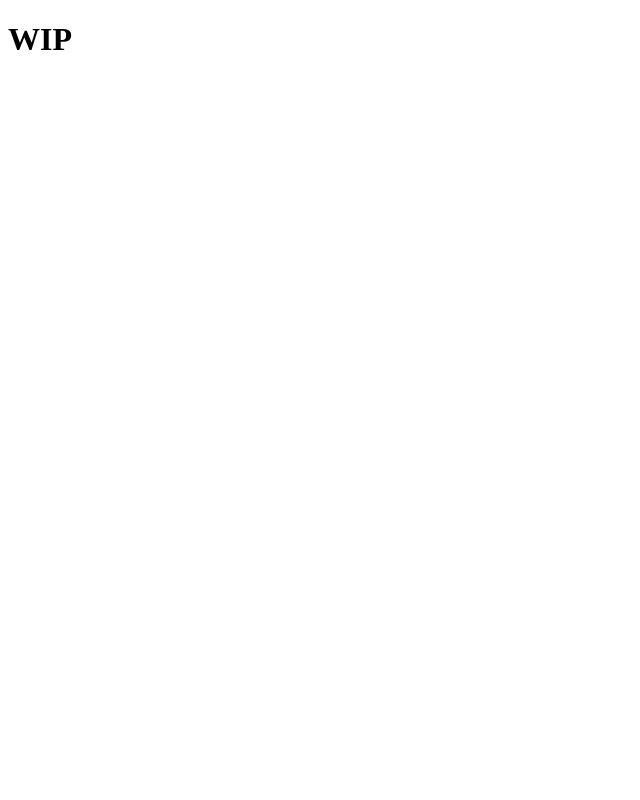
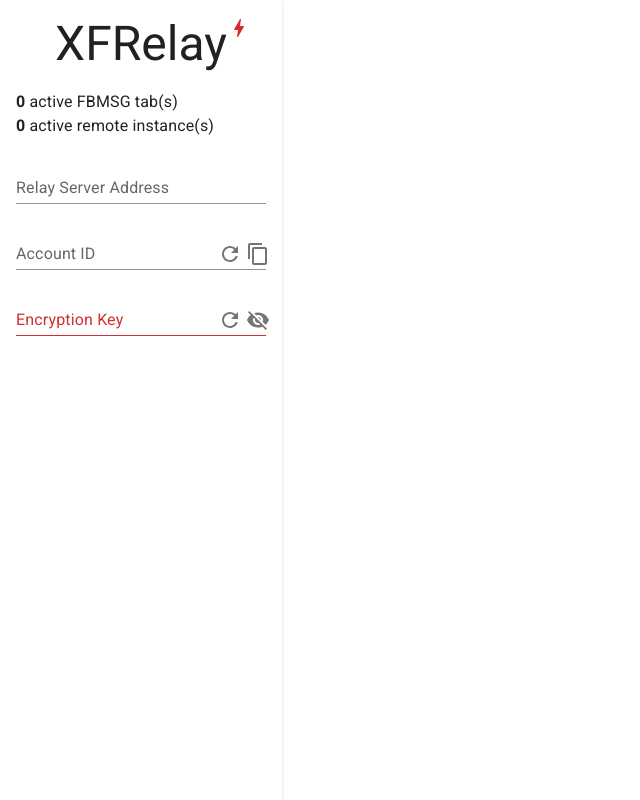
Before and after one commit to BadAimWeeb/xfrelay, a React (Vite) app: page / in a window 1280 px wide. Shown: the whole page, without its empty margins (0-640 px from the left). Built offline with nearby package versions, Linux system fonts and the light colour scheme.

Commit message:
initial gui

```diff
--- a/package.json
+++ b/package.json
@@ -19,6 +19,11 @@
     "url": "https://github.com/BadAimWeeb/xfrelay/issues"
   },
   "dependencies": {
+    "@emotion/react": "^11.11.0",
+    "@emotion/styled": "^11.11.0",
+    "@fontsource/roboto": "^4.5.8",
+    "@mui/icons-material": "^5.11.16",
+    "@mui/material": "^5.13.1",
     "react": "^18.2.0",
     "react-dom": "^18.2.0"
   },
--- a/src/browser_main/index.ts
+++ b/src/browser_main/index.ts
@@ -1,5 +1,5 @@
 (async () => {
-    await new Promise<void>(resolve => setTimeout(resolve, 1000)); // intentional delay
+    await new Promise<void>(resolve => setTimeout(resolve, 5000)); // intentional delay
 
     console.log("ctx_main `require`:", window.require);
     try {
@@ -8,10 +8,11 @@
         throw new Error("User is not logged in; will not establish tunnel.");
     }
 
-    await new Promise<void>(resolve => setTimeout(resolve, 1000)); // intentional delay
     while (!window.require("LSPlatformMessengerConfig")) {
         await new Promise<void>(resolve => setTimeout(resolve, 100));
     }
+
+    await new Promise<void>(resolve => setTimeout(resolve, 1000)); // intentional delay
 
     let realtimeFB = window.require("LSPlatformMessengerConfig").config.realtimeUnderylingTransport();
     document.addEventListener('xfrelay_rlmain', (e: any) => {
--- a/src/gui/App.tsx
+++ b/src/gui/App.tsx
@@ -1,12 +1,109 @@
-//import { useState } from 'react'
+import { useState } from 'react'
+import { Paper, Typography, TextField, IconButton, InputAdornment, Tooltip } from "@mui/material";
+import BoltIcon from '@mui/icons-material/Bolt';
+import RefreshIcon from '@mui/icons-material/Refresh';
+import Visibility from '@mui/icons-material/Visibility';
+import VisibilityOff from '@mui/icons-material/VisibilityOff';
+import ContentCopyIcon from '@mui/icons-material/ContentCopy';
 
 function App() {
+    let [activeTab, _setActiveTab] = useState(0);
+    let [activeFCAInstance, _setActiveFCAInstance] = useState(0);
+    let [connected, _setConnected] = useState(false);
+    let [relayServerAddress, setRelayServerAddress] = useState("");
+    let [accountID, setAccountID] = useState("");
+    let [encryptionKey, setEncryptionKey] = useState("");
+    let [viewEncryptionKey, setViewEncryptionKey] = useState(false);
+
     return (
-        <>
-            <div>
-                <h1>WIP</h1>
-            </div>
-        </>
+        <Paper style={{ flexGrow: 100, borderRadius: 0, padding: 16, width: 250, paddingBottom: 48 }}>
+            <Typography variant="h3" style={{
+                textAlign: "center",
+                width: 250,
+            }}>XFRelay <BoltIcon color={connected ? "success" : "error"} sx={{ position: "absolute" }} /></Typography><br />
+            {/* active tab connection count */}
+            <Typography variant="body1"><b>{activeTab}</b> active FBMSG tab(s)</Typography>
+            <Typography variant="body1"><b>{activeFCAInstance}</b> active remote instance(s)</Typography>
+            <br />
+            {/* relay server address */}
+            <TextField
+                label="Relay Server Address"
+                variant="standard"
+                fullWidth
+                value={relayServerAddress}
+                onChange={e => setRelayServerAddress(e.target.value)}
+            /><br /><br />
+            {/* account id */}
+            <TextField
+                label="Account ID"
+                variant="standard"
+                fullWidth
+                value={accountID}
+                onChange={e => setAccountID(e.target.value)}
+                InputProps={{
+                    endAdornment: (
+                        <InputAdornment position="end">
+                            <Tooltip title="Generate new ID">
+                                <IconButton aria-label="generate new ID" edge="end" onClick={() => {
+                                    // Generate new UUID
+                                    let k = crypto.randomUUID();
+
+                                    setAccountID(k);
+                                }}>
+                                    <RefreshIcon />
+                                </IconButton>
+                            </Tooltip>
+                            <Tooltip title="Copy ID to clipboard">
+                                <IconButton aria-label="copy ID to clipboard" edge="end" onClick={() => {
+                                    // Copy to clipboard
+                                    navigator.clipboard.writeText(accountID);
+                                }}>
+                                    <ContentCopyIcon />
+                                </IconButton>
+                            </Tooltip>
+                        </InputAdornment>
+                    )
+                }}
+            /><br /><br />
+            {/* Encryption key */}
+            <TextField
+                label="Encryption Key"
+                variant="standard"
+                fullWidth
+                type={viewEncryptionKey ? "text" : "password"}
+                value={encryptionKey}
+                onChange={e => setEncryptionKey(e.target.value)}
+                error={encryptionKey.length !== 64 || !/^[0-9a-fA-F]+$/g.test(encryptionKey)}
+                InputProps={{
+                    endAdornment: (
+                        <InputAdornment position="end">
+                            <Tooltip title="Generate and copy new key">
+                                <IconButton aria-label="generate and copy new key" edge="end" onClick={() => {
+                                    // Generate new AES256 (32 byte) key
+                                    let k = Array.from(crypto.getRandomValues(new Uint8Array(32)))
+                                        .map(v => v.toString(16).padStart(2, "0"))
+                                        .join("");
+
+                                    // Copy to clipboard
+                                    navigator.clipboard.writeText(k);
+
+                                    setEncryptionKey(k);
+                                }}>
+                                    <RefreshIcon />
+                                </IconButton>
+                            </Tooltip>
+                            <Tooltip title={viewEncryptionKey ? "Hide key" : "Show key"}>
+                                <IconButton aria-label="toggle view encryption key" edge="end" onClick={() => {
+                                    setViewEncryptionKey(!viewEncryptionKey);
+                                }}>
+                                    {viewEncryptionKey ? <Visibility /> : <VisibilityOff />}
+                                </IconButton>
+                            </Tooltip>
+                        </InputAdornment>
+                    )
+                }}
+            /><br /><br />
+        </Paper>
     )
 }
 
--- /dev/null
+++ b/src/gui/index.css
@@ -0,0 +1,45 @@
+body {
+    margin: 0;
+    padding: 0;
+    overflow-x: clip;
+}
+
+#root {
+    min-height: 100vh;
+    display: flex;
+    flex-direction: column;
+}
+
+.rainbow_text {
+    background: linear-gradient(to right,
+            #ff0000,
+            #ffff00,
+            #00ff00,
+            #00ffff,
+            #0000ff,
+            #ff00ff,
+            #ff0000,
+            #ffff00,
+            #00ff00);
+    -webkit-background-clip: text;
+    background-clip: text;
+    color: #FFF9 !important;
+    animation: rainbow_animation 4s linear infinite;
+    background-size: 400% 100%;
+}
+
+
+@keyframes rainbow_animation {
+    0% {
+        background-position: 0 0;
+    }
+
+    100% {
+        background-position: 100% 0;
+    }
+}
+
+/* dark text shadow */
+.shadow {
+    text-shadow: 0 0 0.9px #FFF3;
+}
```
Also changed, not shown: src/gui/main.tsx (+8 -1 lines), src/manifest.json, 1 other file (tests, documents, lock files or other folders).
